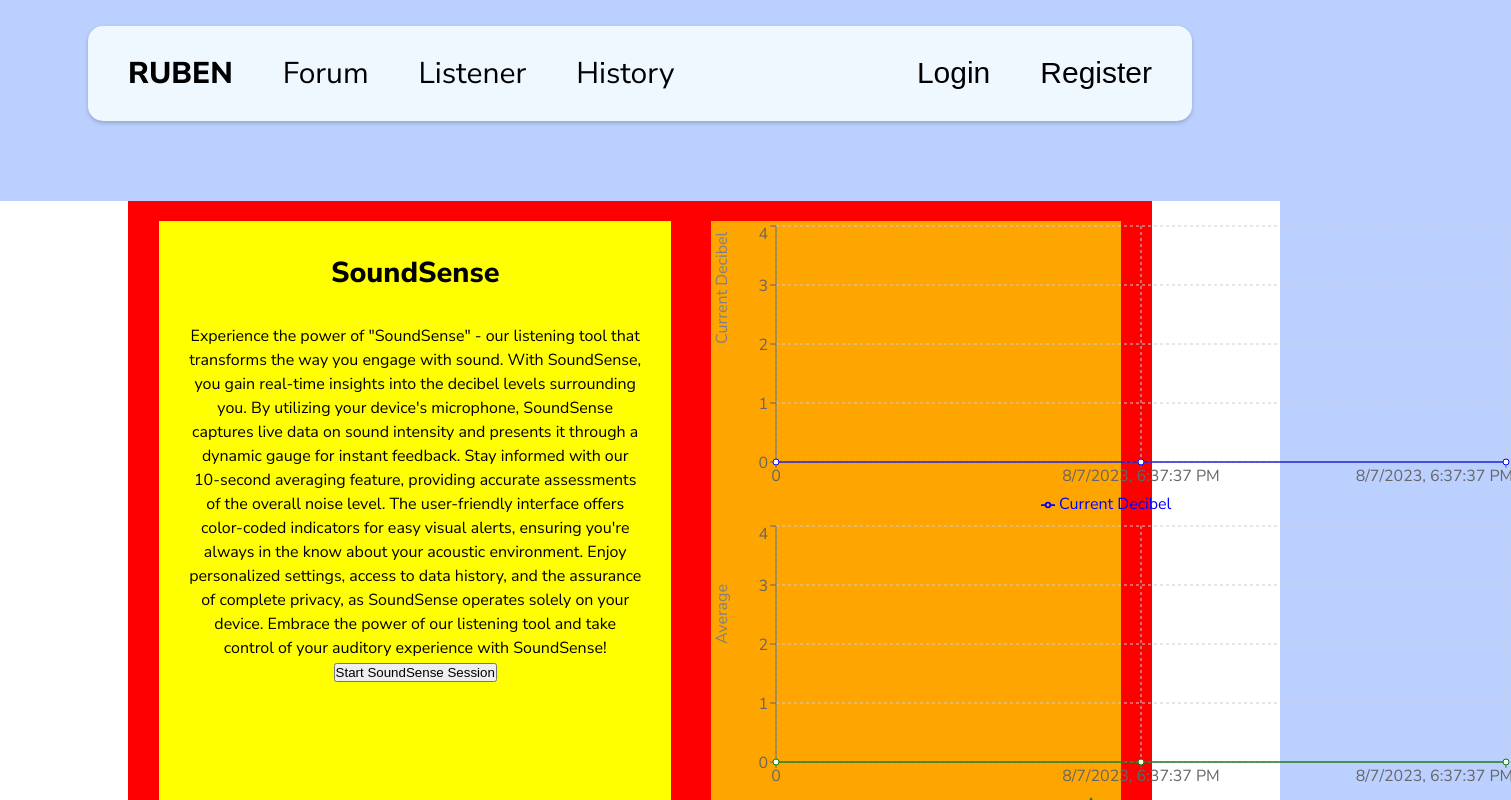
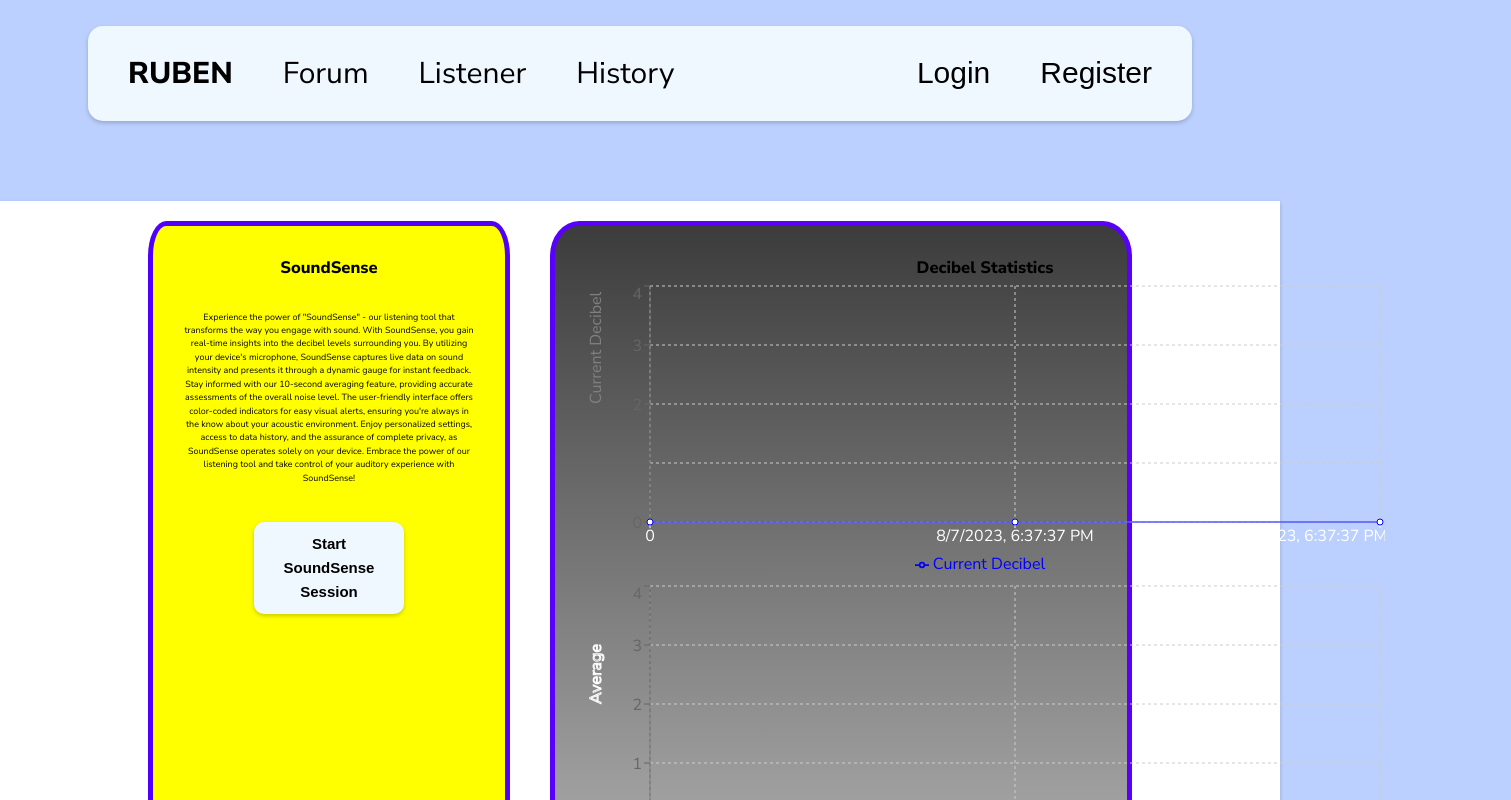
Before and after one commit to HearingHealthApp/Ruben, a React (Vite) app in the folder ear-health-project-ui/: page /listener in a window 1280 px wide. Shown: the top 800 px of the page, 1511 px wide, since content can reach past the window. Built offline with nearby package versions, Linux system fonts and the light colour scheme; a web font is replaced by a local one.

Commit message:
Recharts css basic)

```diff
--- a/ear-health-project-ui/src/components/Listener/Listener.css
+++ b/ear-health-project-ui/src/components/Listener/Listener.css
@@ -1,27 +1,17 @@
 .whole-container {
-  /* box-shadow: 0 2px 4px 0 rgba(0, 0, 0, 0.2); */
+  box-shadow: 0 2px 4px 0 rgba(0, 0, 0, 0.2);
   background-color: white;
   display: flex;
   justify-content: center;
   margin: 80px 0px;
-
-  /* margin-top: 2%;
-    margin-bottom: 2%;
-    border-radius: 15px;
-    display: inline-block;
-    flex-direction: row;
-    flex-wrap: wrap;
-    max-width: 90%;
-    width: 90%; */
 }
 
 .inner-container {
-  background-color: red;
+  /* background-color: red; */
   width: 80%;
   display: flex;
   justify-content: center;
   flex-direction: row;
-
 }
 
 .soundsense-blurb-bigger-container {
@@ -29,38 +19,64 @@
   margin: 20px;
   width: 50%;
   text-align: center;
-
-  /* display: inline-block;
-    flex-wrap: wrap;
-    flex-direction: column;
-    max-width: 100%;
-    width: 90%;  */
+  border-style: solid;
+  border-color: rgb(80, 0, 252);
+  border-width: 5px;
+  border-radius: 5%;
 }
 
-.soundsense-all-text > h1{
-    padding: 30px;
+.soundsense-all-text > h1 {
+  padding: 30px;
+  font-size: 1.3vw;
+  font-weight: 900;
 }
 
-.soundsense-all-text > p{
-    padding: 0px 30px;
+.soundsense-all-text > p {
+  padding: 0px 30px 30px;
+  font-size: 0.7vw;
 }
 
-
-/* .soundsense-all-text {
-    display: inline-block;
-    text-align: center;
-    flex-wrap: wrap;
-
-
-} */
 .graphs-parent {
-  background-color: orange;
+  background-image: linear-gradient(#3c3c3c, #b3b3b3);
   margin: 20px;
-  width: 40%;
+  width: 50%;
+  border-style: solid;
+  border-color: rgb(88, 0, 250);
+  border-width: 5px;
+  padding: 30px;
+  display: flex;
+  flex-wrap: wrap;
+  border-radius: 5%;
 }
 
-/* #soundsense-text {
-    font-size: 2rem;
-    display: flex;
-    flex-wrap: wrap;
-} */
+.graphs > h1 {
+  display: flex;
+  justify-content: center;
+  font-size: 1.3vw;
+}
+
+.graphs > h2 {
+  font-size: 1vw;
+}
+
+.listener-button {
+  background: white;
+  border-radius: 10px;
+  box-sizing: border-box;
+  color: black;
+  font-size: 15px;
+  font-weight: 700;
+  line-height: 24px;
+  opacity: 1;
+  outline: 0 solid transparent;
+  padding: 10px 15px;
+  user-select: none;
+  -webkit-user-select: none;
+  touch-action: manipulation;
+  width: 150px;
+  word-break: break-word;
+  border: 0;
+  box-shadow: 0 2px 4px 0 rgba(0, 0, 0, 0.2);
+  background-color: aliceblue;
+  margin-top: 2%;
+}
--- a/ear-health-project-ui/src/components/Listener/Listener.jsx
+++ b/ear-health-project-ui/src/components/Listener/Listener.jsx
@@ -1,5 +1,6 @@
 import React, { useRef, useState, useEffect } from "react";
 import {
+  ResponsiveContainer,
   LineChart,
   Line,
   XAxis,
@@ -127,12 +128,13 @@ const Listener = () => {
         </div>
         <div className="graphs-parent">
 
-
           <div className="graphs">
+            <h1 className="graphs-title">Decibel Statistics</h1>
             {lastGeneratedNumber !== null && (
-              <h1>Current Decibel : {lastGeneratedNumber}</h1>
+              <h2>Current Decibel : {lastGeneratedNumber} dB</h2>
             )}
-            <LineChart width={800} height={300} data={decibelsData}>
+            <ResponsiveContainer width={800} height={300} >
+            <LineChart data={decibelsData}>
               <CartesianGrid strokeDasharray="3 3" />
               <YAxis
                 label={{
@@ -141,7 +143,7 @@ const Listener = () => {
                   position: "insideLeft",
                 }}
               />
-              <XAxis dataKey="time" />
+              <XAxis dataKey="time" stroke="white"/>
               <Tooltip />
               <Legend />
               <Line
@@ -152,10 +154,15 @@ const Listener = () => {
               />
             </LineChart>
 
-            {average !== 0 && <h1>Average : {average}</h1>}
-            <LineChart width={800} height={300} data={averageData}>
+            </ResponsiveContainer>
+
+            {average !== 0 && <h2>Average decibel : {average} dB</h2>}
+            <ResponsiveContainer width={800} height={300} aspect={'auto'} >
+
+            <LineChart data={averageData} stroke="white">
               <CartesianGrid strokeDasharray="3 3" />
               <YAxis
+
                 label={{ value: "Average", angle: -90, position: "insideLeft" }}
               />
               <XAxis dataKey="time" />
@@ -168,6 +175,7 @@ const Listener = () => {
                 stroke="green"
               />
             </LineChart>
+            </ResponsiveContainer>
           </div>
         </div>
       </div>
```
